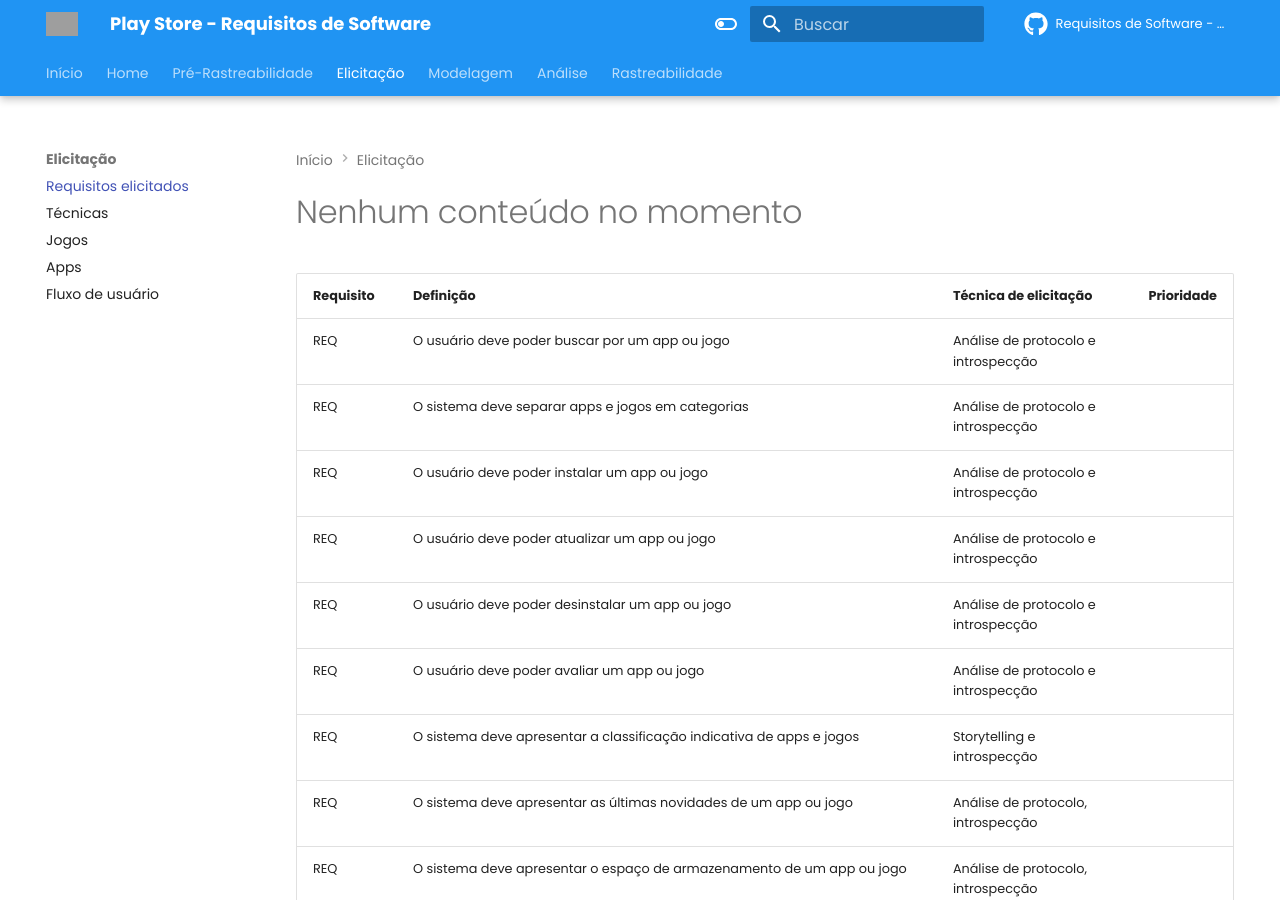
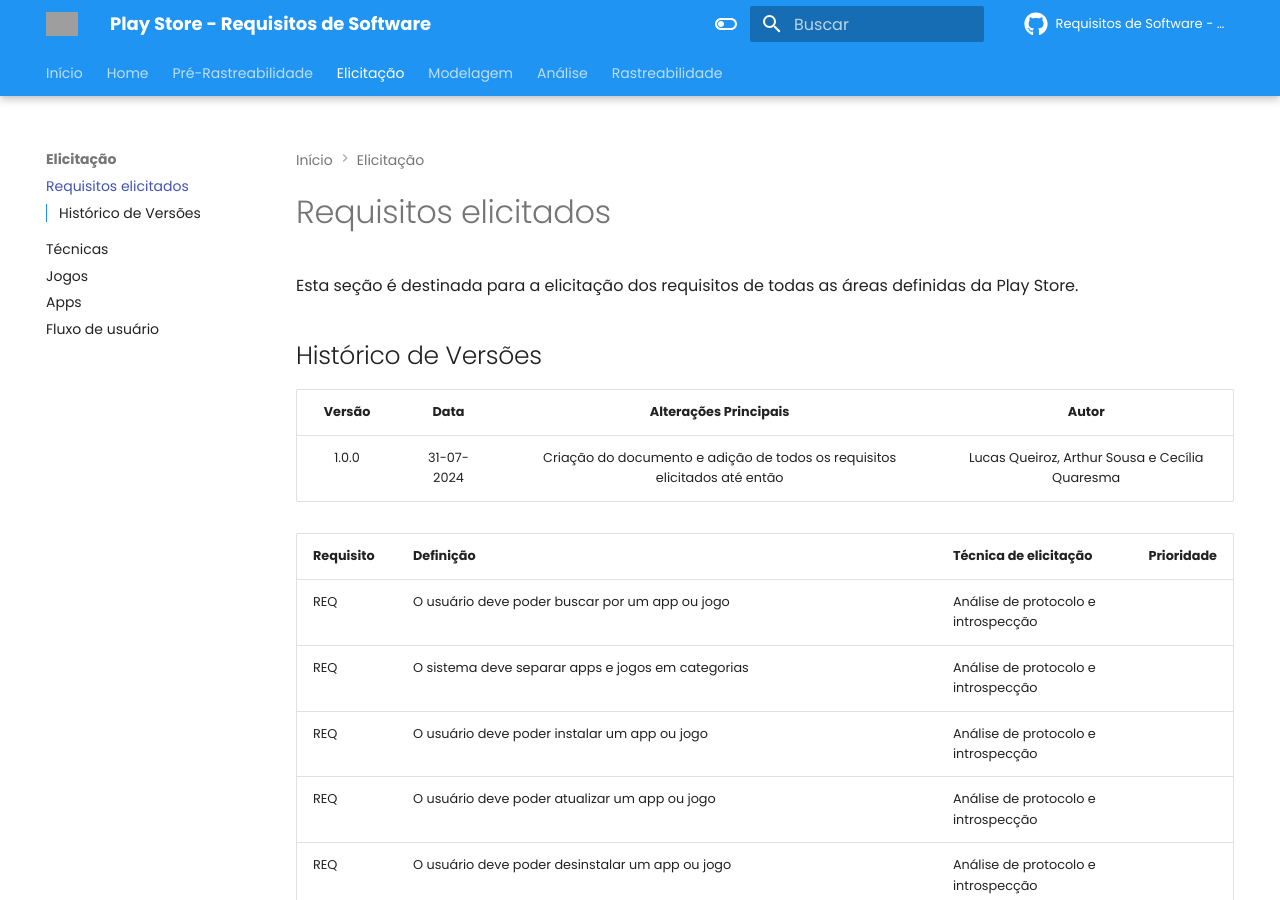
Before and after one commit to artrsousa1/req2024-1, an MkDocs documentation site: the page built from docs/elicitacao/elicitacao.md, in a window 1280 px wide and 900 px high. Built offline with MkDocs 1.6.1 and Material for MkDocs 9.7.7, drawn with Linux system fonts in a browser that asks for light colours; comment, search, counter and statistics services are not loaded; grey boxes are pictures that could not be loaded.

Commit message:
Adiciona tabela de versionamento
Co-authored-by: Arthur Ribeiro <artrsousa1@gmail.com>
Co-authored-by: Cecilia Quaresma <ceciquaresma2014@gmail.com>

```diff
--- a/docs/elicitacao/elicitacao.md
+++ b/docs/elicitacao/elicitacao.md
@@ -1,4 +1,12 @@
-# Nenhum conteúdo no momento
+# Requisitos elicitados
+
+Esta seção é destinada para a elicitação dos requisitos de todas as áreas definidas da Play Store.
+
+## Histórico de Versões
+
+| **Versão** | **Data**   | **Alterações Principais**                                                 | **Autor**                                      |
+|:----------:|:----------:|:-------------------------------------------------------------------------:|:----------------------------------------------:|
+| 1.0.0      | 31-07-2024 | Criação do documento e adição de todos os requisitos elicitados até então | Lucas Queiroz, Arthur Sousa e Cecília Quaresma |
 
 | Requisito | Definição                                                                                                                                                 | Técnica de elicitação                    | Prioridade |
 | --------- | --------------------------------------------------------------------------------------------------------------------------------------------------------- | ---------------------------------------- | ---------- |
```
